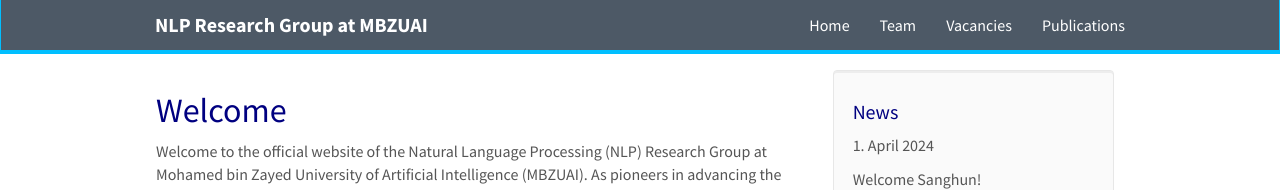
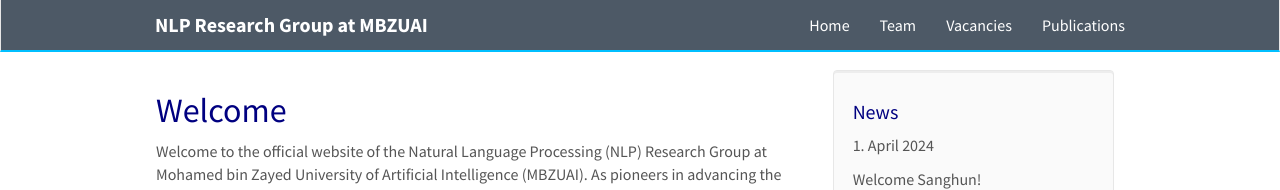
Before and after one commit to RamzaBasharat/MBZUAI, a Jekyll site: the page built from _pages/home.md, in a window 1280 px wide. Shown: the top 190 px of the page. Built offline with Jekyll 4.4.1, drawn with Linux system fonts in a browser that asks for light colours; nearby versions of some CDN libraries.

Commit message:
updating css

```diff
--- a/css/main.scss
+++ b/css/main.scss
@@ -135,7 +135,8 @@ background-color: #4d5966;
 /* Navbar background and text color */
 .navbar-default {
     background-color: #4d5966; /* Background color */
-    border-color: #00bfff;    /* Border color */
+//     border-color: #00bfff;    /* Border color */
+    border-bottom: 2px solid #00bfff;
 }
 
 .navbar-default .navbar-brand,
```
